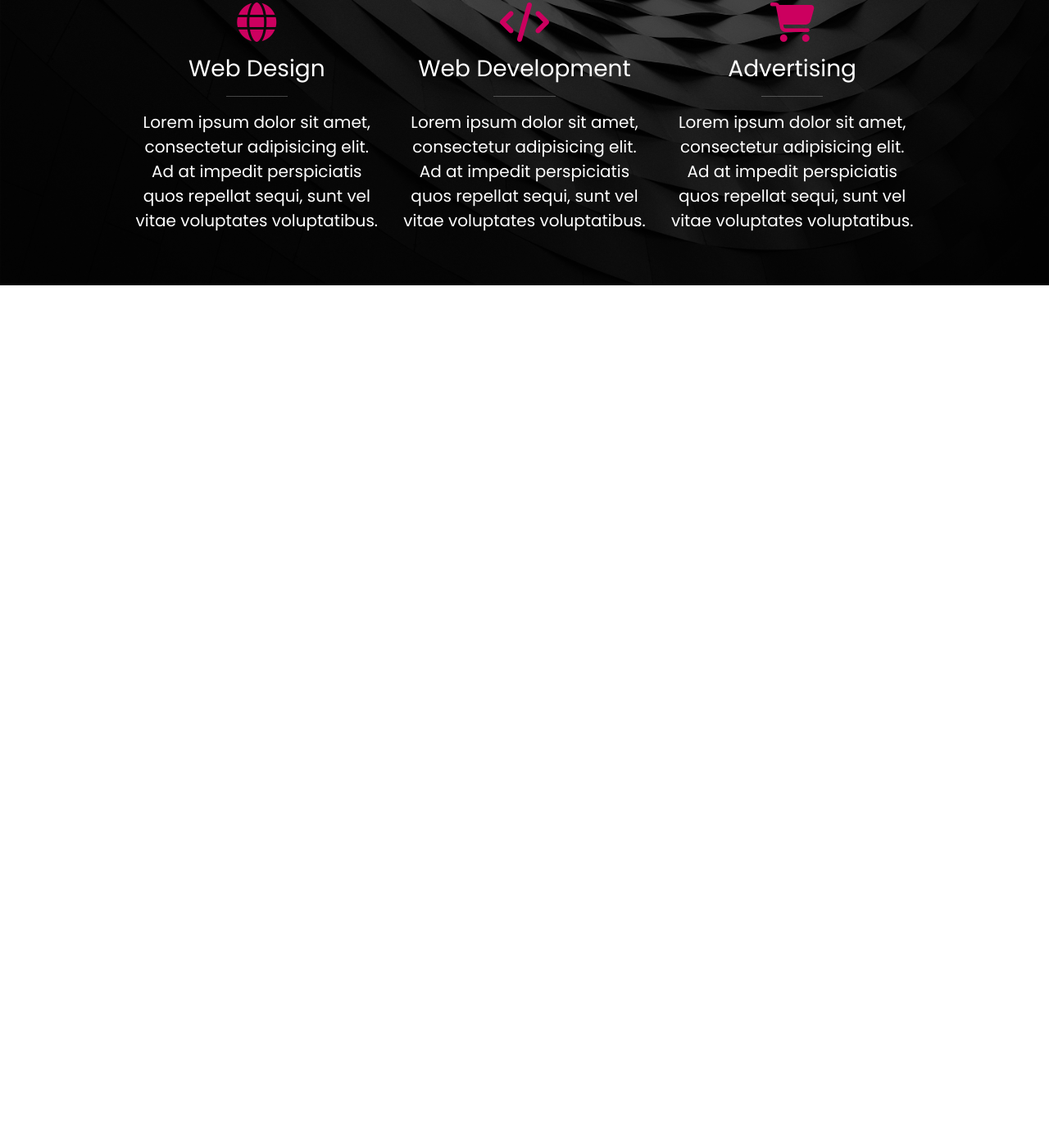
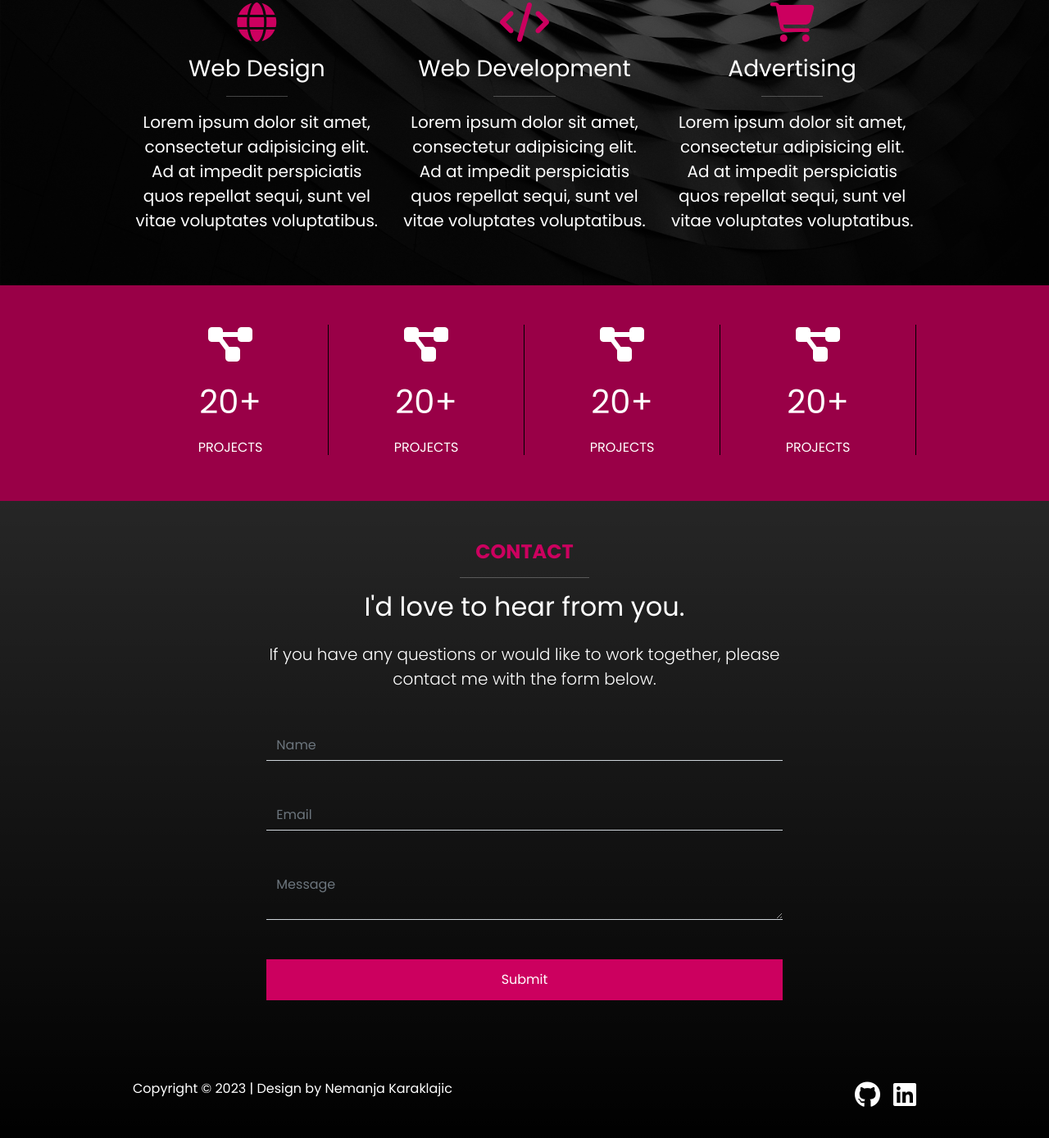
Before and after one commit to letStayFoolish/portfolio-website, a website: page index.html in a window 1280 px wide. Shown: the part 4161-5549 px from the top of the page at 82% size. Before the commit the page ends 4509 px from the top, so only its background shows below. Drawn offline with nearby package versions, Linux system fonts and the light colour scheme; files that its build step writes are made by us from their sources.

Commit message:
Stats & Form

```diff
--- a/index.html
+++ b/index.html
@@ -367,6 +367,121 @@
       </div>
     </section>
 
+<!--    Stats -->
+    <section class="stats py-5 text-bg-secondary">
+      <div class="container">
+        <div class="row g-0">
+
+          <div class="col-md-6 col-lg-3">
+            <div class="stat text-center border-end border-dark">
+              <i class="fas fa-project-diagram fa-3x mb-3"></i>
+              <p class="fs-1">20+</p>
+              <h3 class="fs-6 text-uppercase">Projects</h3>
+            </div>
+          </div>
+
+          <div class="col-md-6 col-lg-3">
+            <div class="stat text-center border-end border-dark">
+              <i class="fas fa-project-diagram fa-3x mb-3"></i>
+              <p class="fs-1">20+</p>
+              <h3 class="fs-6 text-uppercase">Projects</h3>
+            </div>
+          </div>
+
+          <div class="col-md-6 col-lg-3">
+            <div class="stat text-center border-end border-dark">
+              <i class="fas fa-project-diagram fa-3x mb-3"></i>
+              <p class="fs-1">20+</p>
+              <h3 class="fs-6 text-uppercase">Projects</h3>
+            </div>
+          </div>
+
+          <div class="col-md-6 col-lg-3">
+            <div class="stat text-center border-end border-dark">
+              <i class="fas fa-project-diagram fa-3x mb-3"></i>
+              <p class="fs-1">20+</p>
+              <h3 class="fs-6 text-uppercase">Projects</h3>
+            </div>
+          </div>
+
+        </div>
+      </div>
+    </section>
+
+<!--    Contact -->
+    <section class="contact text-bg-dark bg-gradient py-5">
+      <div class="container">
+        <div class="row">
+          <div class="col-md-8 offset-md-2">
+            <div class="text-center mb-5">
+              <h4 class="text-uppercase fw-bold text-primary">Contact</h4>
+              <hr class="w-25 mx-auto">
+              <h2 class="mb-4">I'd love to hear from you.</h2>
+              <p class="lead">
+                If you have any questions or would like to work together, please
+                contact me with the form below.
+              </p>
+            </div>
+
+<!--            Form -->
+            <form name="contact" netlify>
+              <div class="mb-5">
+                <input
+                  type="text"
+                  class="form-control bg-transparent border-top-0 border-start-0 border-end-0 rounded-0 border-muted text-white"
+                  name="name"
+                  placeholder="Name"
+                >
+              </div>
+              <div class="mb-5">
+                <input
+                  type="email"
+                  class="form-control bg-transparent border-top-0 border-start-0 border-end-0 rounded-0 border-muted text-white"
+                  name="email"
+                  placeholder="Email"
+                >
+              </div>
+              <div class="mb-5">
+                <textarea
+                  class="form-control bg-transparent border-top-0 border-start-0 border-end-0 rounded-0 border-muted text-white"
+                  name="message"
+                  placeholder="Message"
+                ></textarea>
+              </div>
+              <div class="mb-5 d-grid">
+                <button type="submit" class="btn btn-primary">Submit</button>
+              </div>
+            </form>
+
+          </div>
+        </div>
+
+<!--        Footer -->
+        <footer class="footer d-flex mt-5">
+          <p class="flex-grow-1">
+            Copyright &copy; 2023 | Design by Nemanja Karaklajic
+          </p>
+          <div class="hstack gap-3">
+            <a
+              class="text-decoration-none"
+              target="_blank"
+              href="https://github.com/letStayFoolish"
+            >
+              <i class="fab fa-github fa-2x text-white"></i>
+            </a>
+            <a
+              class="text-decoration-none"
+              target="_blank"
+              href="https://www.linkedin.com/in/nemanjakaraklajic30111990/"
+            >
+              <i class="fab fa-linkedin fa-2x text-white"></i>
+            </a>
+          </div>
+        </footer>
+
+      </div>
+    </section>
+
     <script src="js/bootstrap.bundle.min.js"></script>
     <script src="js/lightbox-plus-jquery.min.js"></script>
     <script src="js/script.js"></script>
--- a/scss/styles.scss
+++ b/scss/styles.scss
@@ -76,4 +76,11 @@
   .about-content {
     flex-direction: column;
   }
+
+  .stats .stat {
+    border-right: 0 !important;
+    margin-bottom: 40px;
+    border-bottom: var(--bs-dark) solid 1px;
+    padding-bottom: 20px;
+  }
 }
```
